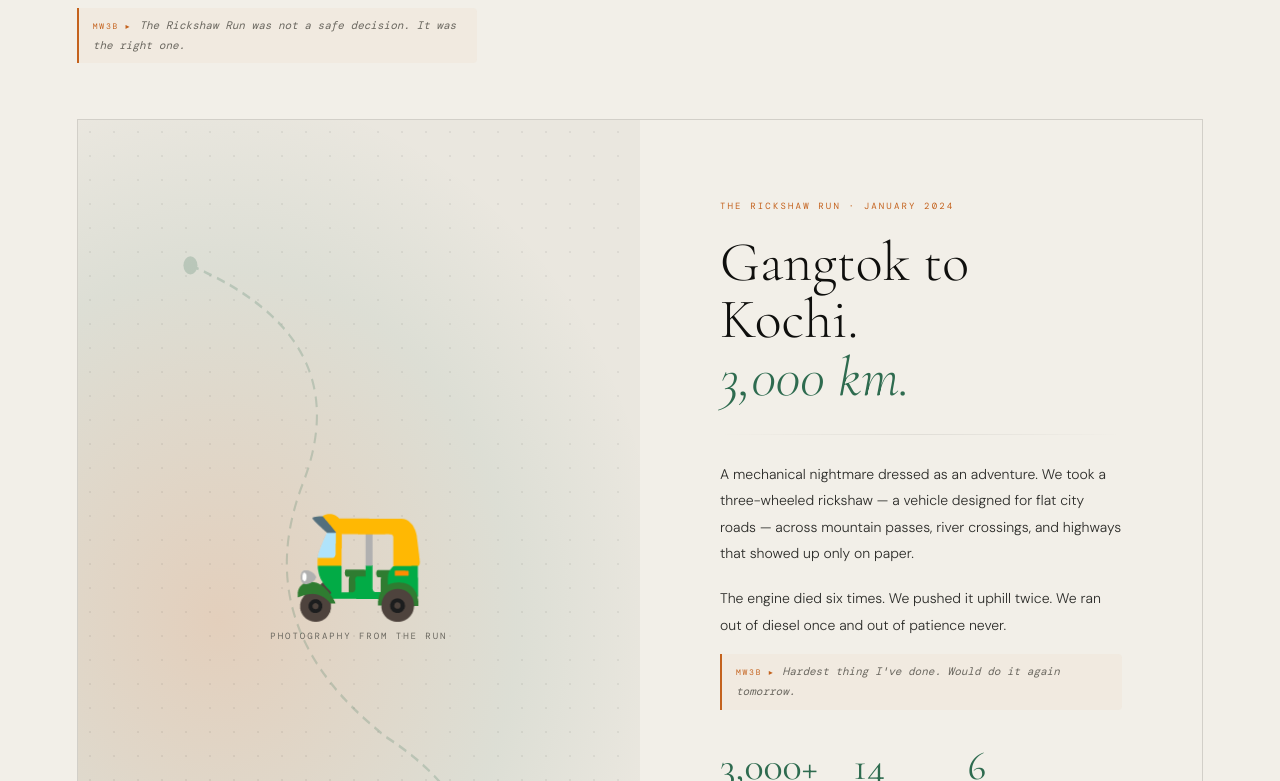
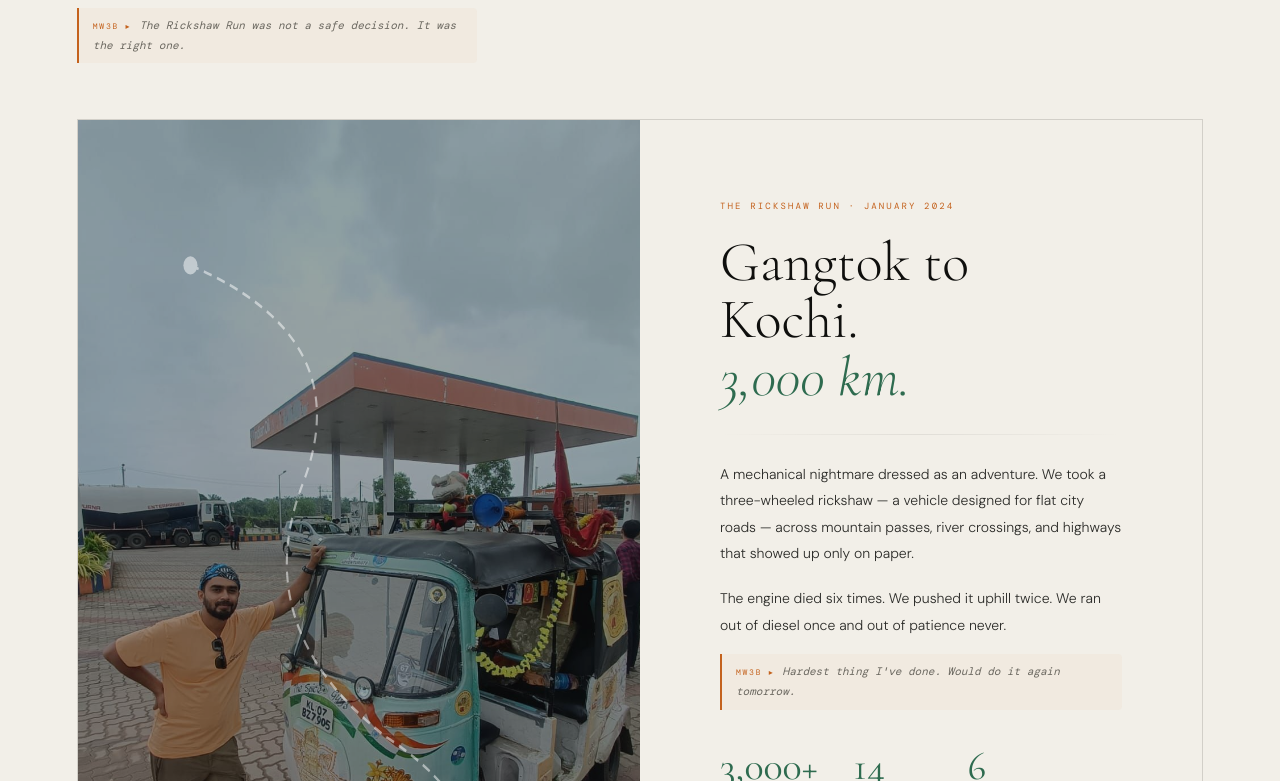
Before and after one commit to omkardhara/Website, a React (Create React App) app: page / in a window 1280 px wide. Shown: the part 5779-6560 px from the top of the page. Built offline with nearby package versions, Linux system fonts and the light colour scheme; a web font is replaced by a local one.

Commit message:
Update App.js

```diff
--- a/src/App.js
+++ b/src/App.js
@@ -381,7 +381,7 @@ const NOTES = [
   },
   {
     id: 2,
-    image: "/images/Rikshaw Run-Gangtok to Kochi-Omkar Dhareshwar.jpg ", // ← add this
+    image: "/images/Rikshaw Run-Gangtok to Kochi-Omkar Dhareshwar.jpg", // ← add this
     title: "Gangtok to Kochi in a Rickshaw. Notes from the road.",
     date: "January 2025",
     read: "12 min",
@@ -2187,7 +2187,7 @@ function Adventures() {
               The route line, badge, and overlay stay automatically.
           ─────────────────────────────────────────────────────────── */}
           {(() => {
-            const ADVENTURE_PHOTO = null; // ← swap for e.g. "/images/rickshaw-run.jpg"
+            const ADVENTURE_PHOTO = "images/Rikshaw Run-Gangtok to Kochi-Omkar Dhareshwar.jpg"; // ← swap for e.g. "/images/rickshaw-run.jpg"
             return (
               <div
                 style={{
```
